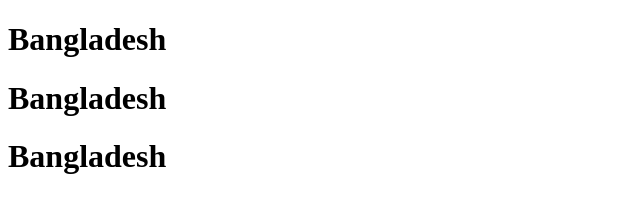
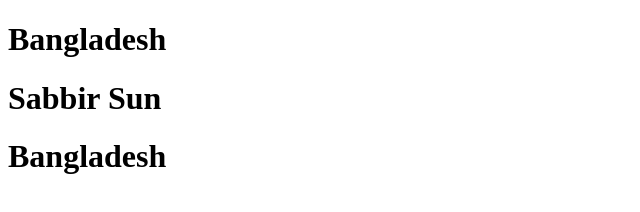
Before and after one commit to sabbirsun/css3, a plain HTML site: page grid.html in a window 1280 px wide. Shown: the whole page, without its empty margins (0-640 px from the left). Drawn offline with Linux system fonts and the light colour scheme.

Commit message:
Update grid.html

```diff
--- a/grid.html
+++ b/grid.html
@@ -7,7 +7,7 @@
 </head>
 <body>
       <h1>Bangladesh</h1>
-      <h1>Bangladesh</h1>
+      <h1>Sabbir Sun</h1>
       <h1>Bangladesh</h1>
 </body>
 </html>
```
